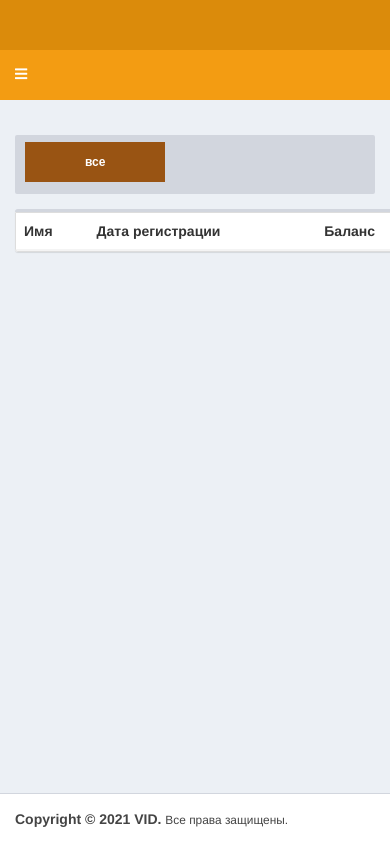
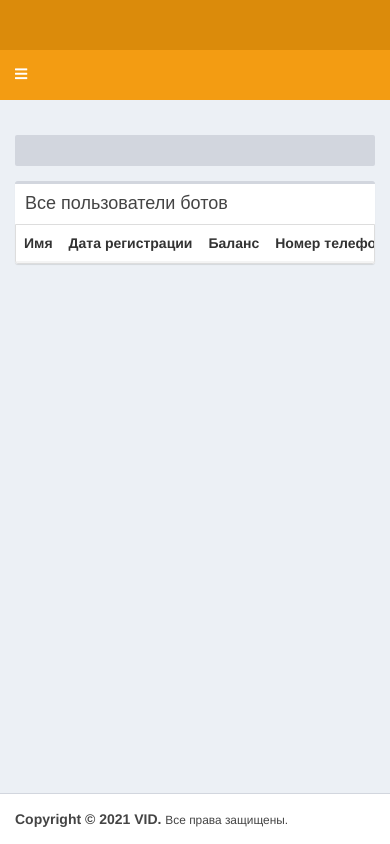
Before and after one commit to xiidot1303/instamoney, a Django app: a page that uses app/templates/views/bot_users.html in a window 390 px wide. Run offline with Django 3.2, Linux system fonts and the light colour scheme; the visitor is signed in with stand-in values (Sample User, id 1); lists and menus that the app fills with data are empty; some libraries are stand-ins or nearby versions; some web fonts are replaced.

Commit message:
make adaptive for mobile

```diff
--- a/app/static/app/form.css
+++ b/app/static/app/form.css
@@ -304,7 +304,9 @@
 
 
 
-
+.dropdownmenu {
+  margin-bottom: auto;
+}
 
 .dropdownmenu ul, .dropdownmenu li {
   position: relative;
--- a/app/templates/views/all_tasks.html
+++ b/app/templates/views/all_tasks.html
@@ -6,7 +6,7 @@
 
 
 {% block section %}
-<div class="row" style="width: 80em;">
+<div class="row">
     <div class="col-xs-12">
         <div class="box">
             <div class="box-body table-responsive no-padding">
--- a/app/templates/views/bot_users.html
+++ b/app/templates/views/bot_users.html
@@ -9,21 +9,6 @@
 {% endblock %}
 {% block active %}
 
-<nav class="dropdownmenu">
-    <ul>
-
-      <li><a style="padding: 10px 60px 10px 60px;">{{ filter }}</a>
-        <ul id="submenyu">
-          <li><a href="{% url 'bot_users' 'все' %}">все</a></li>
-          <li><a href="{% url 'bot_users' 'за сегодня' %}">за сегодня</a></li>
-
-
-        </ul>
-      </li>
-
-    </ul>
-</nav>
-
 {% endblock %}
 
 
@@ -34,9 +19,30 @@
 
 
 
-<div class="row" style="width: 80em;">
+<div class="row">
     <div class="col-xs-12">
         <div class="box">
+            <div class="box-header">
+                <h4 class="box-title">Все пользователи ботов</h4>
+                <div class="box-tools">
+                    <div class="input-group input-group-sm" style="width: 150px">
+                        <!-- <nav class="dropdownmenu">
+                            <ul>
+
+                              <li><a style="padding: 5px 160px 5px 110px;">{{ filter }}</a>
+                                <ul id="submenyu">
+                                  <li><a href="{% url 'bot_users' 'все' %}">все</a></li>
+                                  <li><a href="{% url 'bot_users' 'за сегодня' %}">за сегодня</a></li>
+
+
+                                </ul>
+                              </li>
+
+                            </ul>
+                        </nav> -->
+                    </div>
+                </div>
+            </div>
             <div class="box-body table-responsive no-padding">
                 <table class="table table-hover" id="userTable">
                     <thead>
--- a/app/templates/views/checked_tasks.html
+++ b/app/templates/views/checked_tasks.html
@@ -18,7 +18,7 @@
 
 
 
-<div class="row" style="width: 80em;">
+<div class="row">
     <div class="col-xs-12">
         <div class="box">
             <div class="box-body table-responsive no-padding">
--- a/app/templates/views/outputs.html
+++ b/app/templates/views/outputs.html
@@ -5,7 +5,7 @@
 
 
 {% block section %}
-<div class="row" style="width: 80em;">
+<div class="row">
     <div class="col-xs-12">
         <div class="box">
             <div class="box-body table-responsive no-padding">
--- a/app/templates/views/view_output.html
+++ b/app/templates/views/view_output.html
@@ -2,7 +2,7 @@
 
 {% block section %}
 
-<div class="row" style="width: 80em;">
+<div class="row">
     <div class="col-xs-12">
         <div class="box">
             <div class="box-body table-responsive no-padding">
--- a/bot/main.py
+++ b/bot/main.py
@@ -20,12 +20,12 @@ def start(update, context):
             bot = context.bot
             bot.delete_message(update.message.chat.id, update.message.message_id)
     else:
-        update.message.reply_text('Описание бота', reply_markup=ReplyKeyboardMarkup(keyboard=[['продолжить']], resize_keyboard=True))
+        update.message.reply_text('Приветствую. Это бот для заработка в Инстаграмме. Тут будут появляться задания, выполнив которые вы будете получать вознаграждение. Цены за задания варируются от 200 до 1000 сумм. Минимальная сумма для вывода: 5000 сумм. Выводим на узкард. Успехов!', reply_markup=ReplyKeyboardMarkup(keyboard=[['продолжить']], resize_keyboard=True))
 
 
 def balance(update, context):
     user = Bot_user.objects.get(user_id=update.message.chat.id)
-    update.message.reply_text('Ваш баланс:\n\n{}'.format(user.balance))
+    update.message.reply_text('Ваш баланс:\n\n{} сумм'.format(user.balance))
 
 def cancel(update, context):
     bot = context.bot
--- a/bot/output.py
+++ b/bot/output.py
@@ -29,10 +29,13 @@ def send_output_description(update, context):
     obj = Output.objects.get(user_id=update.message.chat.id, description=None)
     obj.description=update.message.text
     obj.save()
-    update.message.reply_text('Введите сумму, которую вы хотите вывести', reply_markup=ReplyKeyboardRemove(remove_keyboard=True))
+    update.message.reply_text('Введите сумму, которую вы хотите вывести', reply_markup=ReplyKeyboardMarkup(keyboard=[['Назад']], resize_keyboard=True))
     return SEND_OUTPUT_PRICE
 
 def send_output_price(update, context):
+    if update.message.text == 'Назад':
+        request_money(update, context)
+        return SEND_OUTPUT_DESCRIPTION
     try:
         if Bot_user.objects.get(user_id=update.message.chat.id).balance < float(update.message.text):
             update.message.reply_text('Недостаточно сумма\nВведите другую сумму')
--- a/bot/task.py
+++ b/bot/task.py
@@ -11,6 +11,8 @@ def task_list(update, context):
     bot = context.bot
 
     all_tasks = Task.objects.filter(is_open=True).order_by('pk')
+    for i in Completed_task.objects.filter(user_id=update.message.chat.id):
+        all_tasks = all_tasks.exclude(pk=i.task)
 
     items = []
     for i in all_tasks:
@@ -49,6 +51,8 @@ def select_task(update, context):
     if 'next' in data:
         ttt, n = data.split('_') # ttt is word 'next' , n is page number
         tasks = Task.objects.filter(is_open=True).order_by('pk')
+        for i in Completed_task.objects.filter(user_id=update.message.chat.id):
+            tasks = tasks.exclude(pk=i.task)
         breaknvalues = (int(n) - 1) * 11
         ls = [] # new list
         for i in tasks[breaknvalues:]:
@@ -73,6 +77,8 @@ def select_task(update, context):
         ttt, n = data.split('_') # n is page number
         breaknvalues = (int(n) - 1) * 9
         tasks = Task.objects.filter(is_open=True).order_by('pk')
+        for i in Completed_task.objects.filter(user_id=update.message.chat.id):
+            tasks = tasks.exclude(pk=i.task)
         ls = []
         for i in tasks:
             if len(ls) <= 10:
```
Also changed, not shown: app/templates/views/completed_tasks.html (+10 -2 lines).
